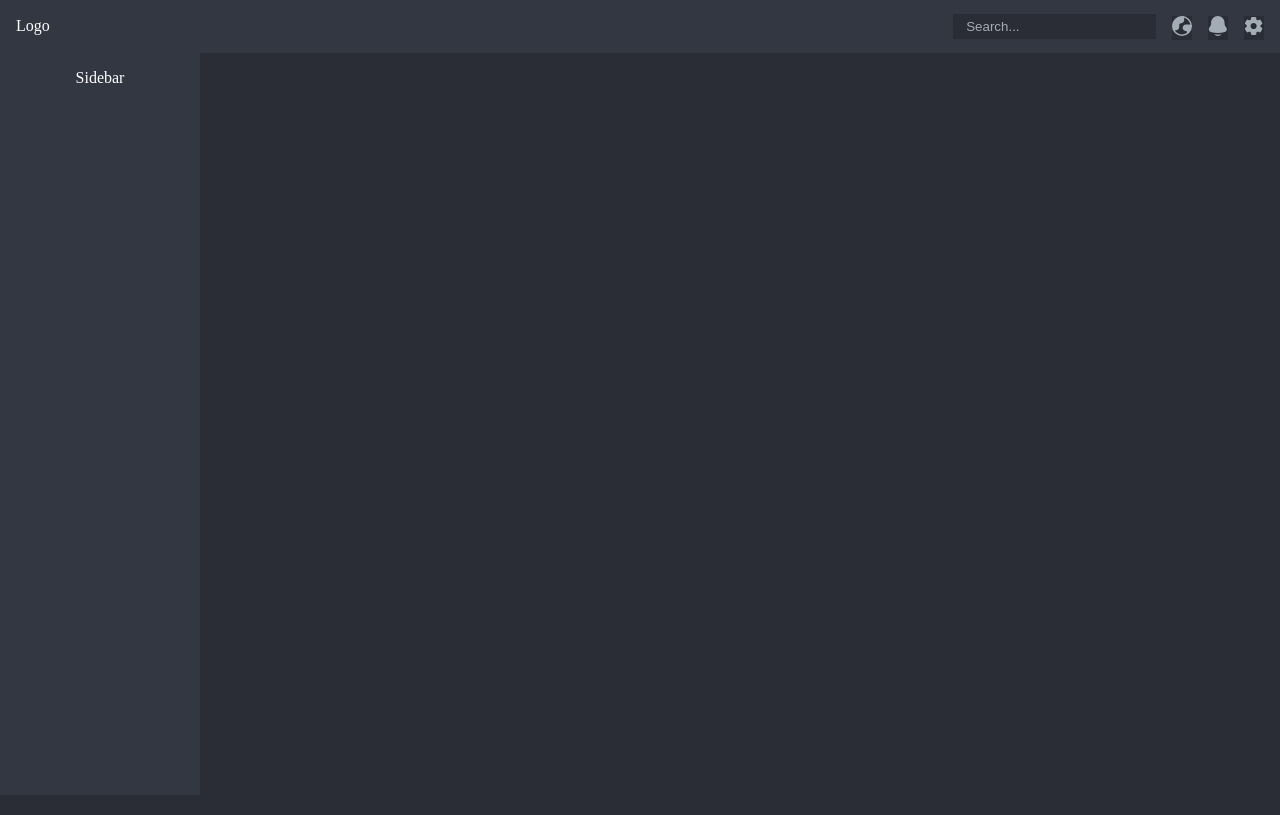
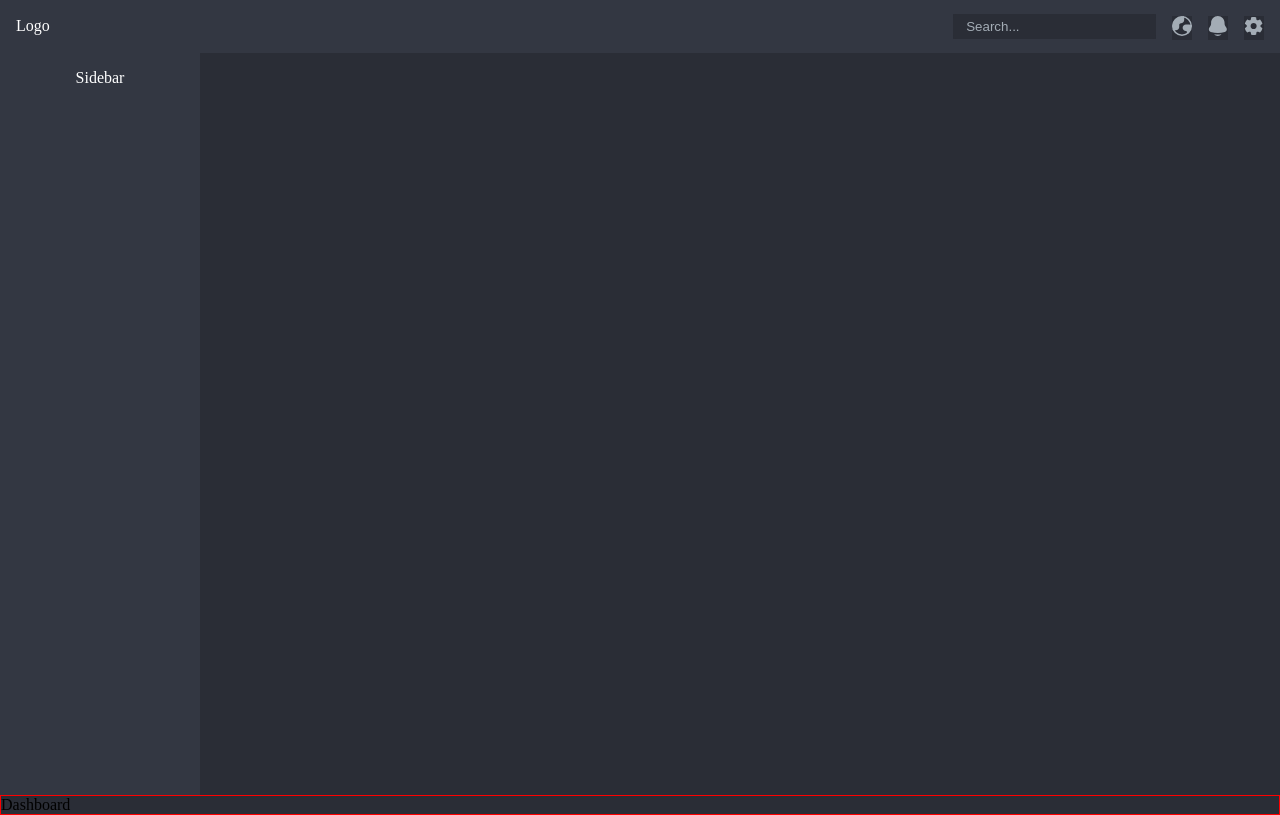
Before and after one commit to Romal-2303/Admin_Dashboard, a React (Create React App) app: page / in a window 1280 px wide. Built offline with nearby package versions, Linux system fonts and the light colour scheme.

Commit message:
WIP -- Dashboard admin page

```diff
--- a/src/App.tsx
+++ b/src/App.tsx
@@ -1,11 +1,14 @@
 import React from "react";
 import "./App.module.scss";
 import Layout from "./Pages/Layout/Layout.tsx";
+import AdminPage from "./Pages/AdminPage.tsx";
 
 function App() {
   return (
     <div className="App">
-      <Layout></Layout>
+      <Layout>
+        <AdminPage />
+      </Layout>
     </div>
   );
 }
--- a/src/Pages/Admin.module.scss
+++ b/src/Pages/Admin.module.scss
@@ -0,0 +1,3 @@
+.admin-dashboard-container {
+  border: 1px solid red;
+}
--- a/src/Pages/AdminPage.tsx
+++ b/src/Pages/AdminPage.tsx
@@ -0,0 +1,8 @@
+import React from "react";
+import classes from "./Admin.module.scss";
+
+const AdminPage = () => {
+  return <div className={classes["admin-dashboard-container"]}>Dashboard</div>;
+};
+
+export default AdminPage;
```
